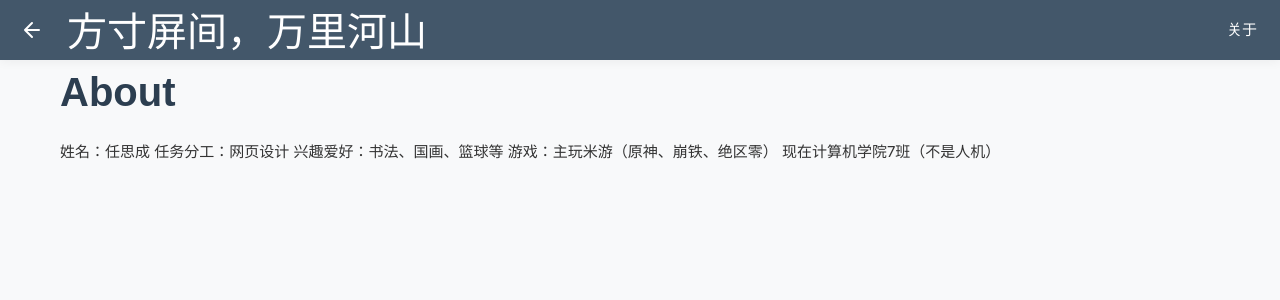
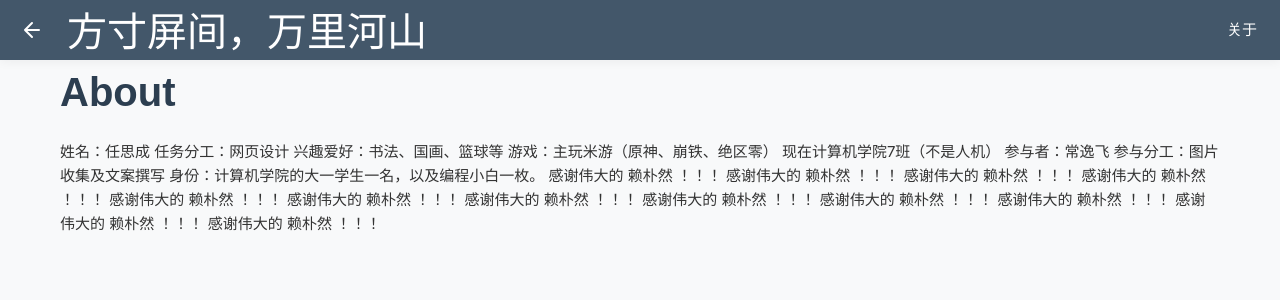
Before and after one commit to whuhyw/whuhyw, a Vue app: page /whuhyw/about in a window 1280 px wide. Shown: the top 300 px of the page. Built offline with nearby package versions, Linux system fonts and the light colour scheme; a web font is replaced by a local one.

Commit message:
Feat: Added developer self-introduction

```diff
--- a/src/components/About.vue
+++ b/src/components/About.vue
@@ -6,6 +6,23 @@
     兴趣爱好：书法、国画、篮球等
     游戏：主玩米游（原神、崩铁、绝区零）
     现在计算机学院7班（不是人机）
+
+
+    参与者：常逸飞
+    参与分工：图片收集及文案撰写
+    身份：计算机学院的大一学生一名，以及编程小白一枚。
+    感谢伟大的 赖朴然 ！！！
+    感谢伟大的 赖朴然 ！！！
+    感谢伟大的 赖朴然 ！！！
+    感谢伟大的 赖朴然 ！！！
+    感谢伟大的 赖朴然 ！！！
+    感谢伟大的 赖朴然 ！！！
+    感谢伟大的 赖朴然 ！！！
+    感谢伟大的 赖朴然 ！！！
+    感谢伟大的 赖朴然 ！！！
+    感谢伟大的 赖朴然 ！！！
+    感谢伟大的 赖朴然 ！！！
+    感谢伟大的 赖朴然 ！！！
   </div>
 </template>
 
```
